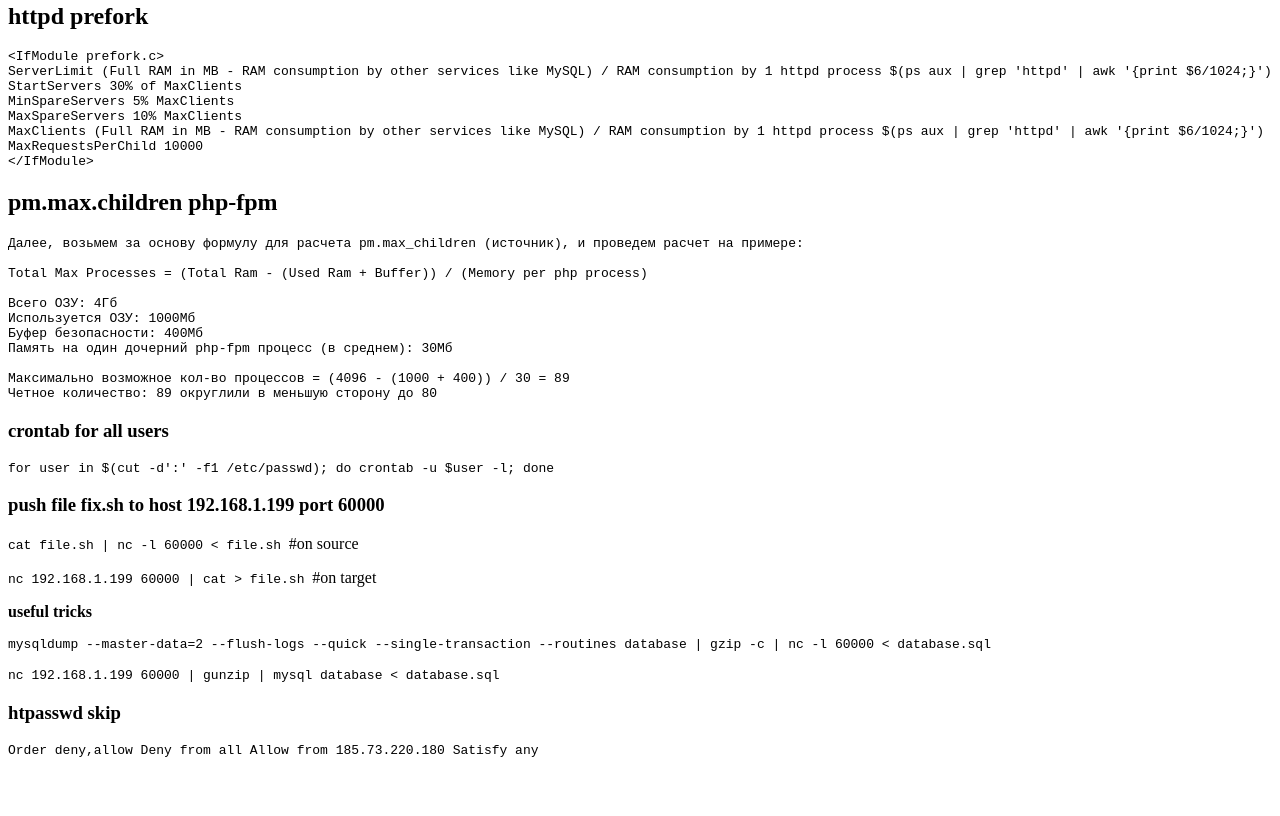
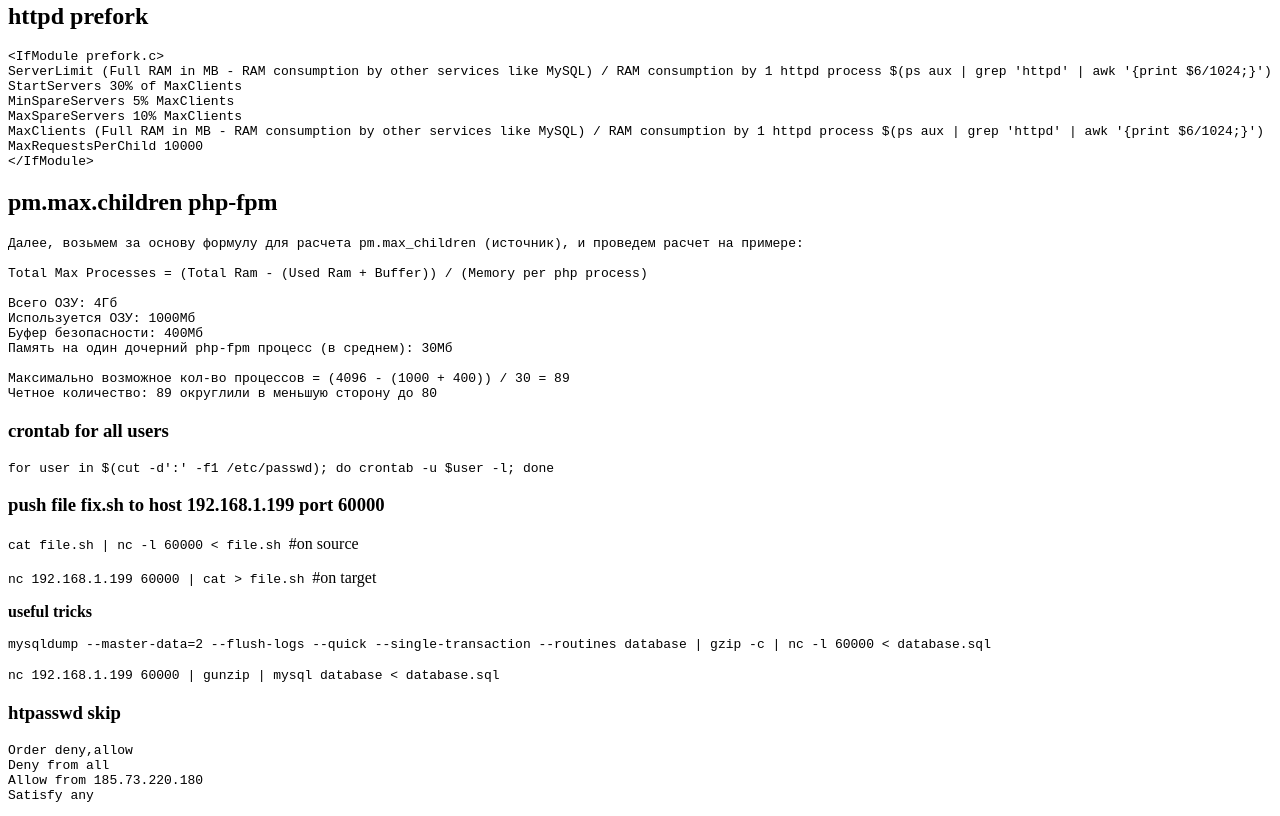
Before and after one commit to lushchan/lushchan.github.io, a plain HTML site: page index.html in a window 1280 px wide. Shown: the part 2047-2863 px from the top of the page. Before the commit the page ends 2821 px from the top, so only its background shows below. Drawn offline with Linux system fonts and the light colour scheme.

Commit message:
Update index.html

```diff
--- a/index.html
+++ b/index.html
@@ -125,8 +125,9 @@
 <p dir="auto"><strong>useful tricks</strong></p>
 <p dir="auto"><code>mysqldump --master-data=2 --flush-logs --quick --single-transaction --routines database | gzip -c | nc -l 60000 &lt; database.sql</code></p>
 <p dir="auto"><code>nc 192.168.1.199 60000 | gunzip | mysql database &lt; database.sql</code></p>
-<h3 dir="auto"><a id="htpasswd skip" class="anchor" href="https://github.com/lushchan/cbook#htpasswd skip" aria-hidden="true"></a>htpasswd skip</h3>
-<p dir="auto"><code>Order deny,allow
+<h3 dir="auto"><a id="htpasswd-skip" class="anchor" href="https://github.com/lushchan/cbook#htpasswd-skip" aria-hidden="true"></a>htpasswd skip</h3>
+<pre><code>Order deny,allow
 Deny from all
 Allow from 185.73.220.180
-Satisfy any</code></p>
+Satisfy any
+</code></pre>
```
